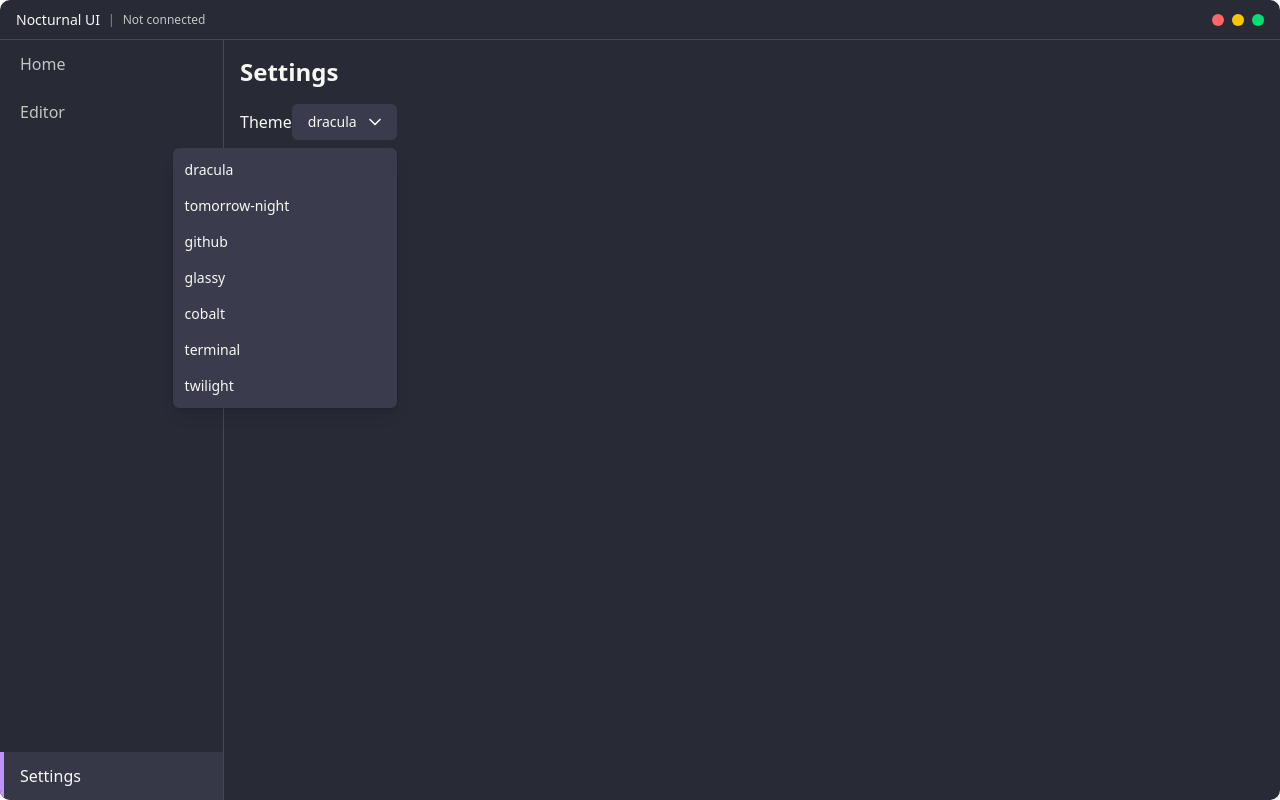
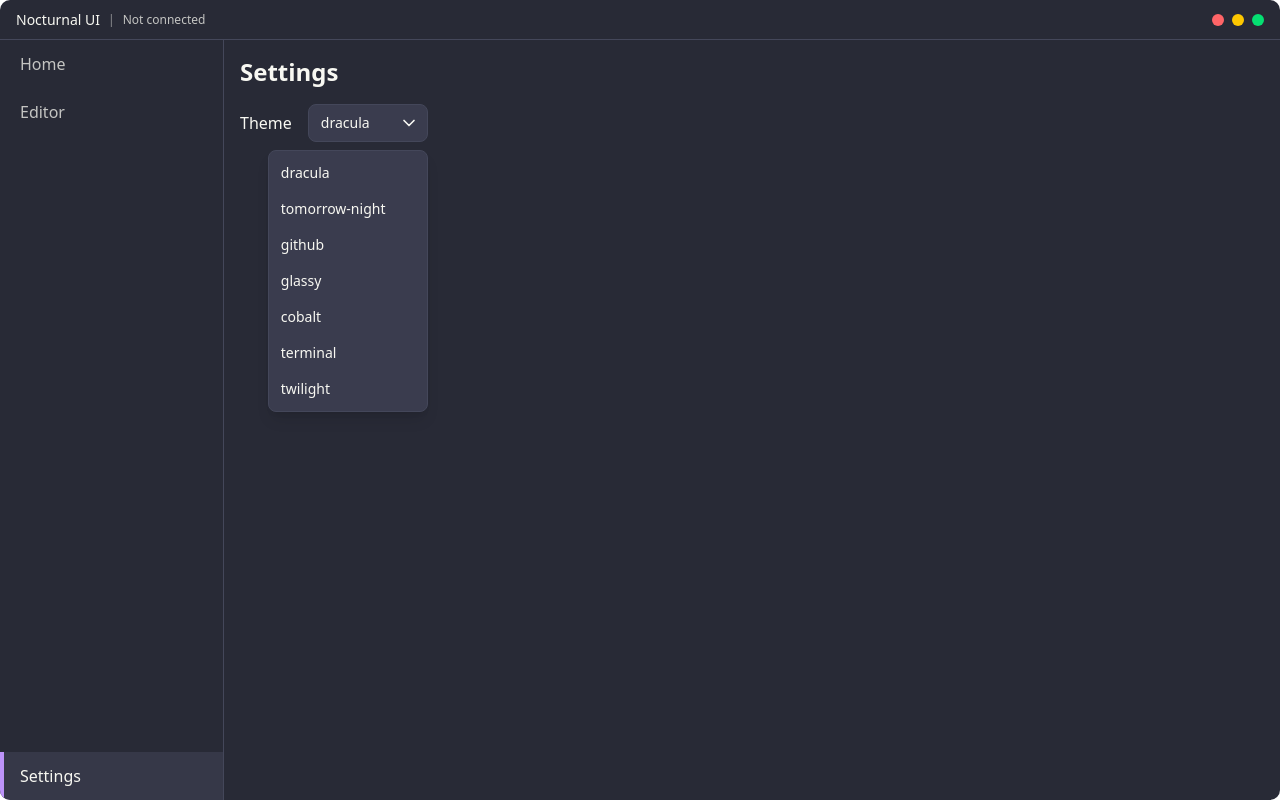
Before and after one commit to l1zov/nocturnaluiv2, a React (Vite) app: page /settings in a window 1280 px wide. Both pictures are taken after a click on the button "dracula". Built offline with nearby package versions, Linux system fonts and the light colour scheme.

Commit message:
styles: added a border to the themes dropdown in settings

```diff
--- a/src/pages/Settings.tsx
+++ b/src/pages/Settings.tsx
@@ -12,15 +12,16 @@ export function Settings() {
   return (
     <div className={themeClasses.combine("p-4", themeClasses.text.primary)}>
       <h1 className="text-2xl font-bold mb-4">Settings</h1>
-      <div className="flex items-center justify-between">
-        <p>Theme</p>
+      <div className="flex items-center justify-between gap-4">
+        <p className="text-base font-medium">Theme</p>
         <Menu as="div" className="relative inline-block text-left">
           <div>
             <Menu.Button className={themeClasses.combine(
-              "inline-flex w-full justify-center rounded-md px-4 py-2 text-sm font-medium",
+              "inline-flex items-center justify-between rounded-lg px-3 py-2 text-sm font-medium border min-w-[120px]",
               themeClasses.bg.secondary,
               themeClasses.text.primary,
               themeClasses.bg.hover,
+              themeClasses.border.primary,
               'focus:outline-none focus-visible:ring-2 focus-visible:ring-white/75'
             )}>
               {themeName}
@@ -40,7 +41,7 @@ export function Settings() {
             leaveTo="transform opacity-0 scale-95"
           >
             <Menu.Items className={themeClasses.combine(
-              "absolute right-0 mt-2 w-56 origin-top-right divide-y rounded-md shadow-lg ring-1 ring-black/5 focus:outline-none",
+              "absolute right-0 mt-2 w-40 origin-top-right rounded-lg shadow-lg border focus:outline-none z-10",
               themeClasses.bg.secondary,
               themeClasses.border.primary
             )}>
--- /dev/null
+++ b/tailwind.config.js
@@ -0,0 +1,10 @@
+/** @type {import('tailwindcss').Config} */
+module.exports = {
+  content: [
+    "./src/**/*.{js,jsx,ts,tsx}",
+  ],
+  theme: {
+    extend: {},
+  },
+  plugins: [],
+}
```
